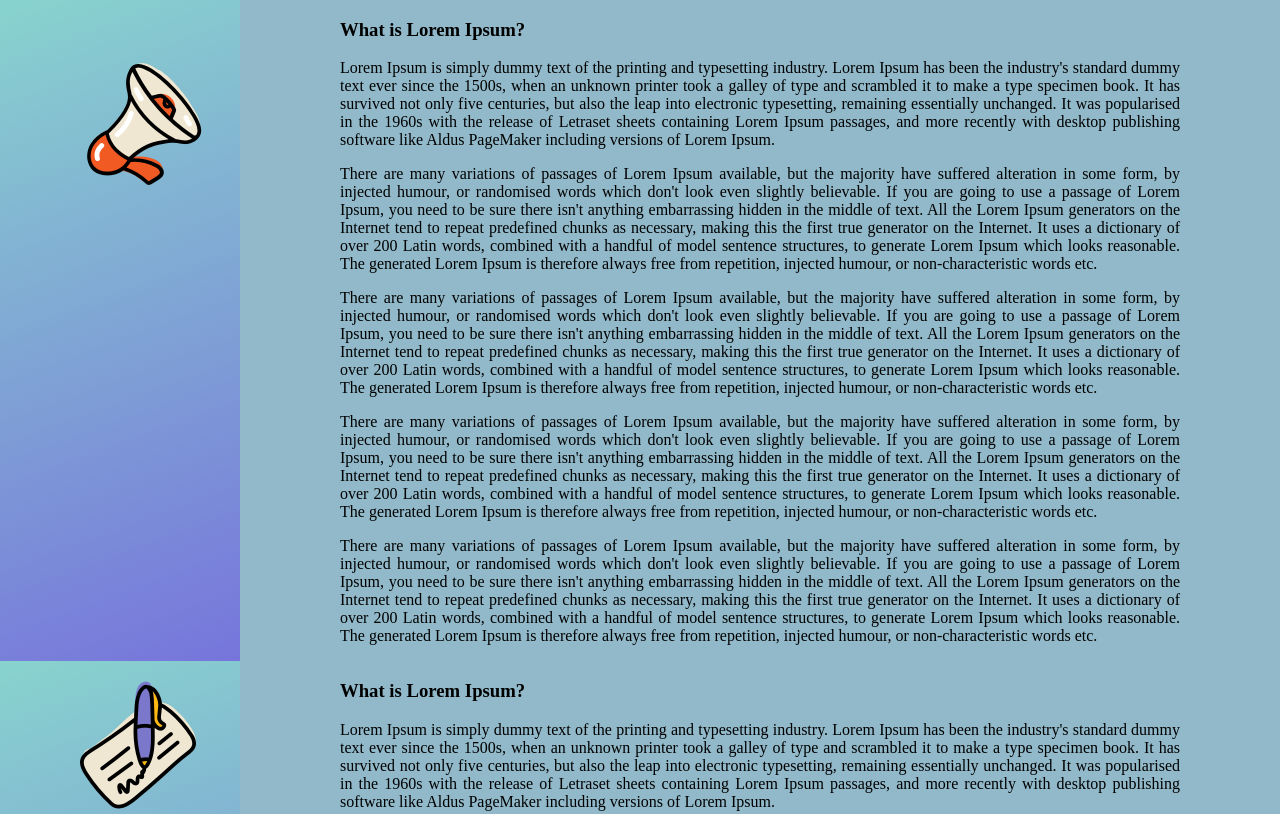
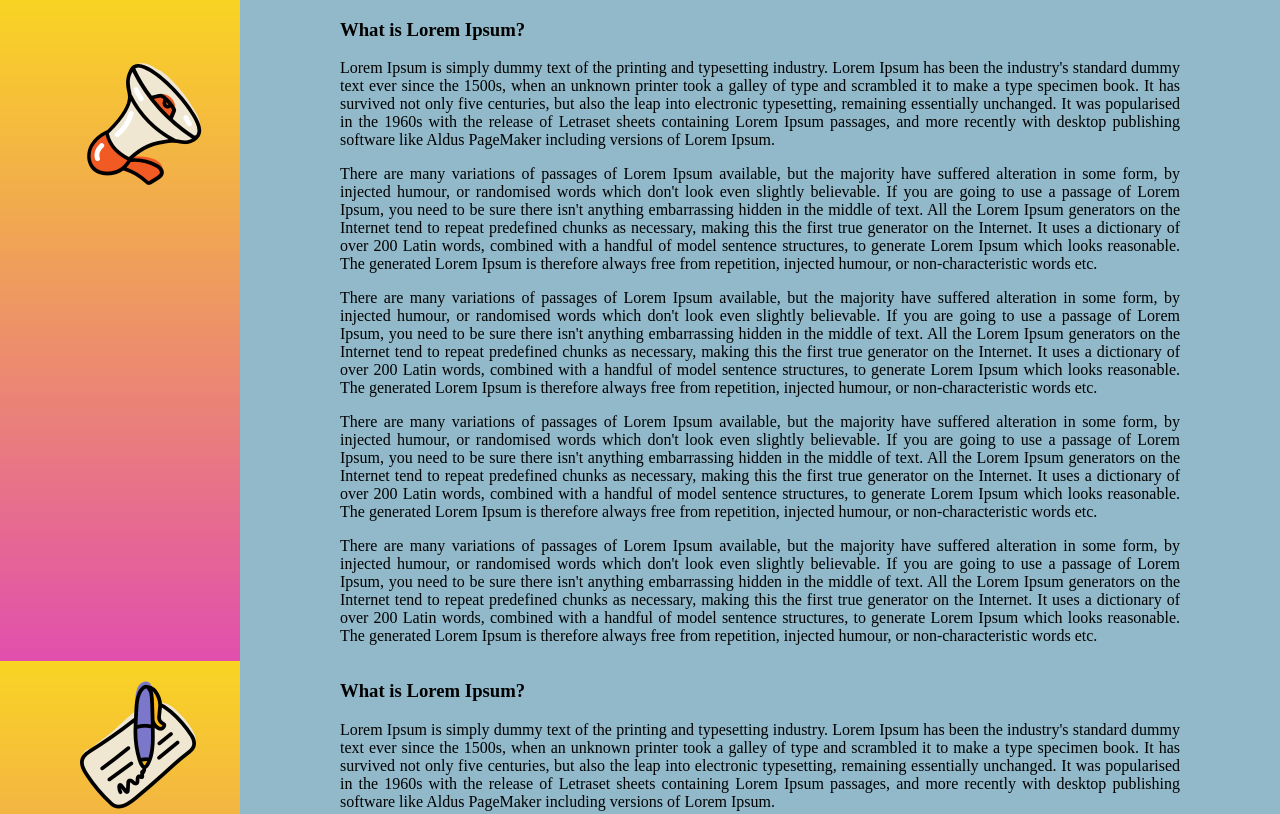
Before and after one commit to MuhaGrace/Class-project, a plain HTML site: page index.html in a window 1280 px wide. Shown: the top 814 px of the page. Drawn offline with Linux system fonts and the light colour scheme.

Commit message:
changed color of image background

```diff
--- a/main.css
+++ b/main.css
@@ -3,7 +3,7 @@ body{
     margin: 0;
 }
 figure{
-    background-image: linear-gradient(-20deg, #6e45e2 0%, #88d3ce 100%);
+    background-image: linear-gradient(to top, #e14fad 0%, #f9d423 100%);
     margin: 0;
     display: flex;
 }
```
